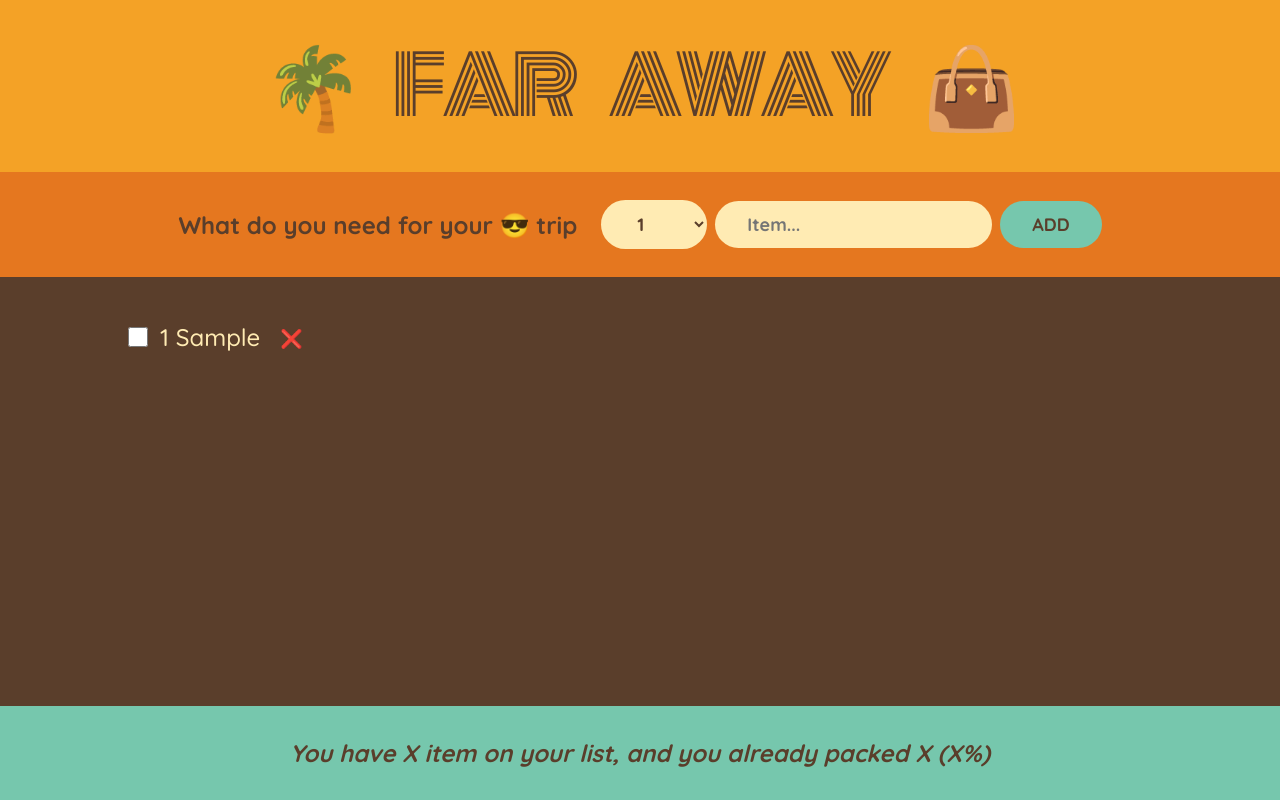
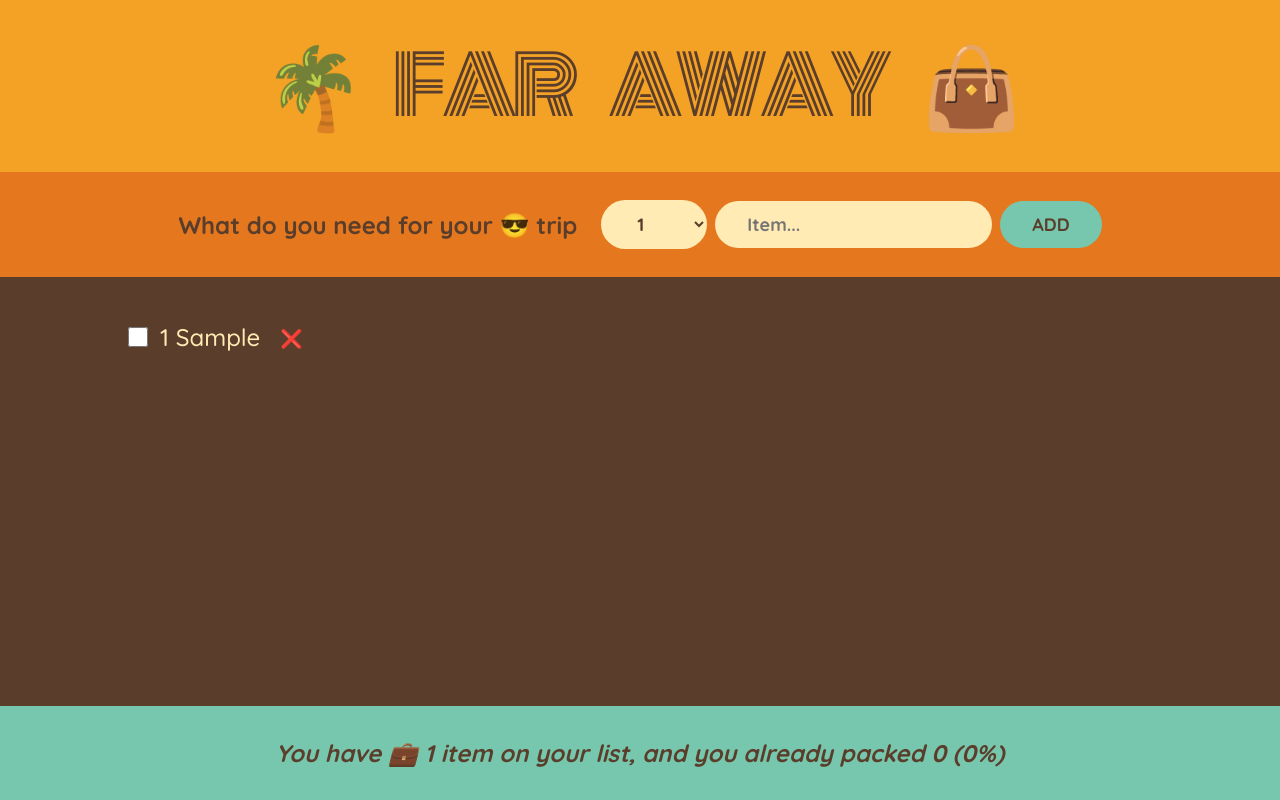
Before and after one commit to yanakiv30/travel-list, a React (Create React App) app: page / in a window 1280 px wide. Both pictures are taken after typing "Sample" into the empty fields and a click on the button "ADD". Built offline with nearby package versions, Linux system fonts and the light colour scheme.

Commit message:
persentage

```diff
--- a/src/App.js
+++ b/src/App.js
@@ -3,26 +3,24 @@
 
 export default function App() {
   const [items, setItems] = useState([]);
+
   function handleAddItems(item) {
     setItems((items) => [...items, item]);
   }
-
   function handleDeleteItem(id) {
     setItems(items => items.filter(item => item.id !== id));
   }
-
   function handleToggleItem(id) {
     setItems((items) => items.map((item) => item.id === id
       ? { ...item, packed: !item.packed } : item));
-
   }
 
   return <div className="app">
     <Logo />
     <Form onAddItems={handleAddItems} />
     <PackingList items={items} onDeleteItem={handleDeleteItem}
-    onToggleItem={handleToggleItem}/>
-    <Stats />
+      onToggleItem={handleToggleItem} />
+    <Stats items={items} />
   </div>
 }
 
@@ -34,12 +32,6 @@
   const [description, setDescription] = useState("");
   const [quantity, setQuantity] = useState(1);
 
-
-
-
-
-
-
   function handleSubmit(e) {
     e.preventDefault();
     if (!description) return;
@@ -47,12 +39,9 @@
 
     console.log(newItem);
     onAddItems(newItem);
-
     setDescription("");
     setQuantity(1);
-
   };
-
 
   return <form className="add-form" onSubmit={handleSubmit}>
     <h3>What do you need for your 😎 trip</h3>
@@ -76,7 +65,7 @@
       <ul >
         {items.map((item) => (
           <Item item={item} onDeleteItem={onDeleteItem}
-           onToggleItem={onToggleItem} key={item.id} />
+            onToggleItem={onToggleItem} key={item.id} />
 
         ))}
       </ul>
@@ -88,7 +77,7 @@
   return (
     <li>
       <input type="checkbox" value={item.packed} onChange={() => onToggleItem(item.id)} />
-      <span style={item.packed ? { textDecoration : "line-through" } : {}}>
+      <span style={item.packed ? { textDecoration: "line-through" } : {}}>
         {item.quantity} {item.description}
       </span>
       <button onClick={() => onDeleteItem(item.id)}>❌</button>
@@ -97,8 +86,22 @@
   )
 }
 
-function Stats() {
+function Stats({ items }) {
+  if (!items.length)
+    return (
+      <p className="stats">
+        <em>Start adding some items to your packing list 🚀 </em>
+      </p>
+    );
+
+  const numItems = items.length;
+  const numPacked = items.filter((item) => item.packed).length;
+  const percentage = Math.round(numPacked / numItems * 100);
   return <footer className="stats">
-    <em>You have X item on your list, and you already packed X (X%)</em>
+    <em>
+      {percentage === 100 ? "You got everything! Ready to go ✈️" : `You have
+      💼 ${numItems} item on your list, and you already packed
+     ${numPacked} (${percentage}%)`}
+    </em>
   </footer>
 }
```
